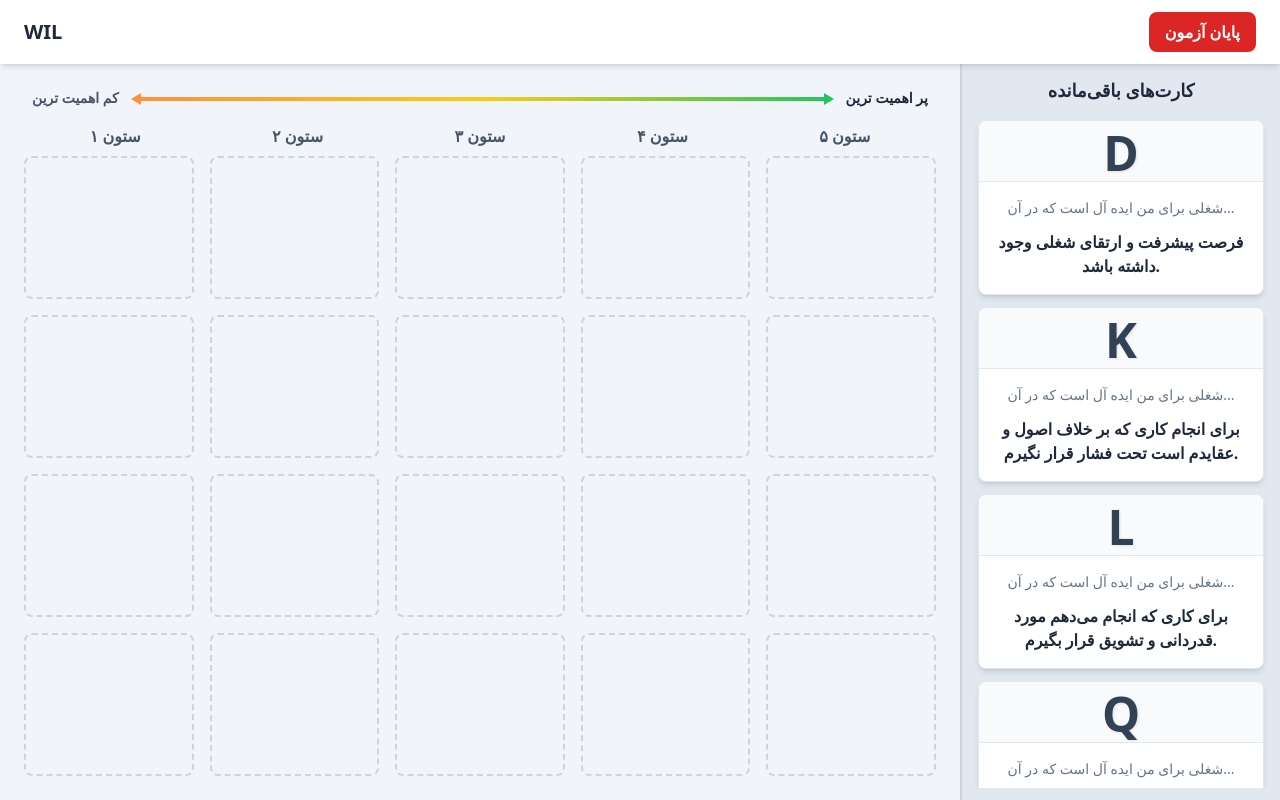
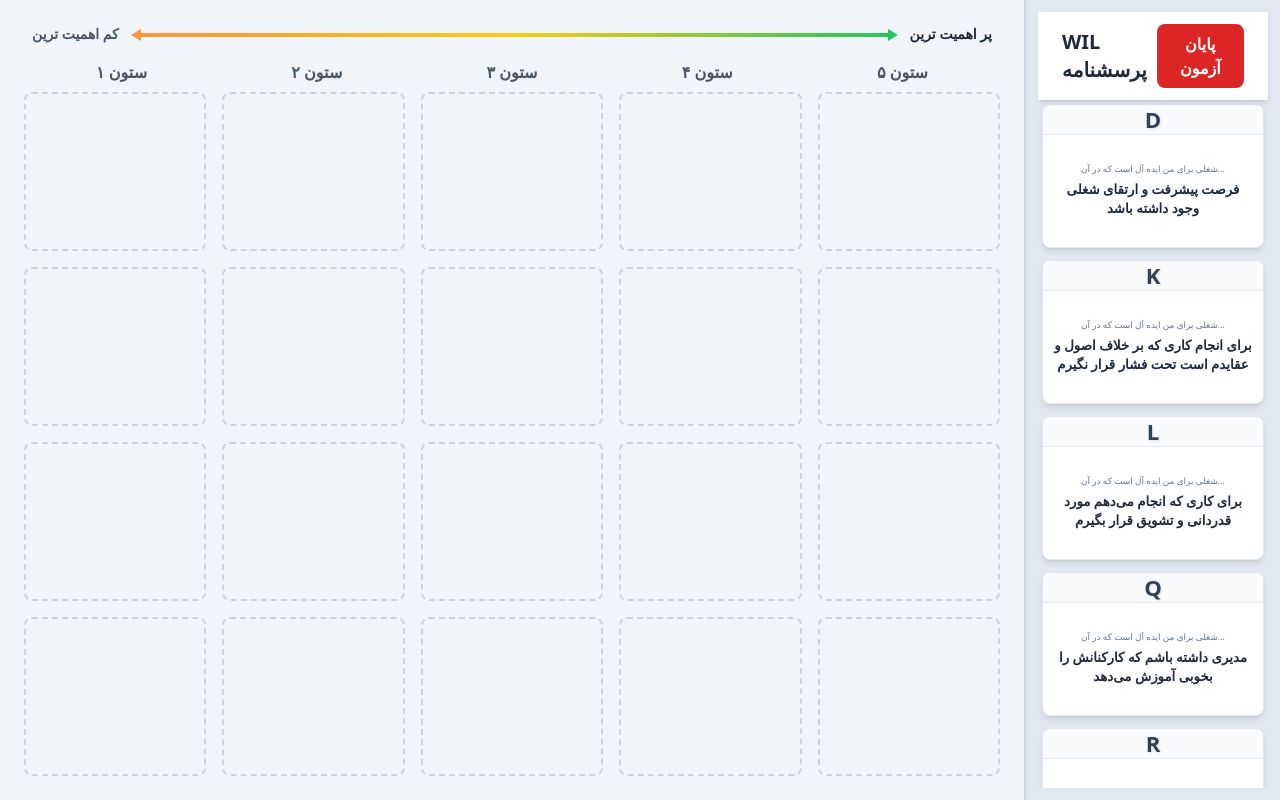
Before and after one commit to barbodak/Accuracy-Test, a SvelteKit app in the folder Accuracy-Test/: page /ValuTest in a window 1280 px wide. Built offline with nearby package versions, Linux system fonts and the light colour scheme; no server answers.

Commit message:
WIL Test scales well on every screen type

```diff
--- a/Accuracy-Test/src/components/ValCard.svelte
+++ b/Accuracy-Test/src/components/ValCard.svelte
@@ -8,19 +8,12 @@
     const dispatch = createEventDispatcher();
 </script>
 
-<!--
-  w-full و h-full تضمین می‌کنند که این کامپوننت فضای کامل سلول گرید والد خود را پر می‌کند.
-  overflow-hidden از سرریز شدن محتوا جلوگیری می‌کند.
--->
 <div
-    class="w-full h-full flex flex-col bg-white rounded-lg shadow-md hover:shadow-xl hover:-translatey-1 transition-all duration-200 overflow-hidden border border-slate-200 select-none relative group"
+    class="w-full h-full flex flex-col bg-white rounded-lg shadow-md hover:shadow-xl hover:-translate-y-1 transition-all duration-200 overflow-hidden border border-slate-200 select-none relative group"
 >
-    <!-- دکمه حذف -->
     <button
         on:click|stopPropagation={() => dispatch("remove")}
-        class="absolute top-1 right-1 z-10 w-6 h-6 bg-red-500 text-white rounded-full flex items-center justify-center
-           opacity-0 group-hover:opacity-100 transition-opacity duration-200
-           hover:bg-red-600 focus:outline-none focus:ring-2 focus:ring-red-400"
+        class="remove-button"
         aria-label="Remove card"
     >
         <svg
@@ -42,38 +35,134 @@
         >
     </button>
 
-    <!-- بخش بالایی با حرف -->
-    <div
-        class="flex-shrink-0 bg-slate-50 pt-2 pb-1 flex items-center justify-center"
-    >
+    <div class="card-letter-section bg-slate-50">
         <span
-            class="text-4xl sm:text-5xl font-bold text-slate-700"
+            class="card-letter text-slate-700"
             style="text-shadow: 1px 1px 3px rgba(0,0,0,0.1);"
         >
             {card.letter}
         </span>
     </div>
 
-    <!-- خط جداکننده -->
     <div class="h-px bg-slate-200"></div>
 
-    <!--
-    بخش پایینی با متن
-    - flex-grow باعث می‌شود این بخش فضای باقیمانده را پر کند.
-    - overflow-auto باعث می‌شود که اگر متن طولانی‌تر از فضای موجود باشد،
-      یک اسکرول‌بار داخلی اضافه شود و خود کارت بزرگ‌تر نشود.
-      این کار از به هم ریختن چیدمان گرید جلوگیری می‌کند.
-  -->
-    <div
-        class="flex-grow flex flex-col items-center justify-center p-4 text-center overflow-auto"
-    >
-        <p class="text-xs sm:text-sm text-slate-500 mb-3 leading-tight">
+    <div class="card-content">
+        <p class="card-prompt text-slate-500">
             {card.prompt}
         </p>
-        <p
-            class="text-sm sm:text-base font-semibold text-slate-800 leading-relaxed"
-        >
+        <p class="card-text font-semibold text-slate-800">
             {card.text}
         </p>
     </div>
 </div>
+
+<style>
+    /* 'cqi' stands for "container query inline-size".
+      1cqi = 1% of the container's width.
+      This makes all our spacing and fonts perfectly fluid!
+    */
+
+    .card-letter-section {
+        flex-shrink: 0;
+        display: flex;
+        align-items: center;
+        justify-content: center;
+        /* Replaces pt-2 pb-1 */
+        padding-top: 2cqi;
+        padding-bottom: 1cqi;
+    }
+
+    .card-letter {
+        font-weight: 700;
+        /* Replaces text-4xl sm:text-5xl */
+        font-size: 10cqi;
+        line-height: 1;
+    }
+
+    .card-content {
+        flex-grow: 1;
+        display: flex;
+        flex-direction: column;
+        align-items: center;
+        justify-content: center;
+        text-align: center;
+        overflow: auto;
+        /* Replaces p-4 */
+        padding: 4cqi;
+    }
+
+    .card-prompt {
+        /* Replaces text-xs sm:text-sm mb-3 */
+        font-size: 4cqi;
+        line-height: 1.3;
+        margin-bottom: 2cqi;
+    }
+
+    .card-text {
+        /* Replaces text-sm sm:text-base */
+        font-size: 6cqi;
+        line-height: 1.4;
+    }
+
+    .remove-button {
+        position: absolute;
+        /* Replaces top-1 right-1 */
+        top: 2cqi;
+        right: 2cqi;
+        z-index: 10;
+        /* Replaces w-6 h-6 */
+        width: 5cqi;
+        height: 5cqi;
+
+        background-color: #ef4444; /* red-500 */
+        color: white;
+        border-radius: 9999px;
+        display: flex;
+        align-items: center;
+        justify-content: center;
+
+        opacity: 0;
+        transition: all 0.2s;
+    }
+
+    /* Recreates the group-hover:opacity-100 */
+    .group:hover .remove-button {
+        opacity: 1;
+    }
+
+    .remove-button:hover {
+        background-color: #dc2626; /* red-600 */
+    }
+
+    .remove-button svg {
+        /* Scale the SVG icon relative to the button */
+        width: 60%;
+        height: 60%;
+    }
+
+    /* --- THIS IS THE RESPONSIVE MAGIC ---
+      If the container named 'val-card' is ever less than 100px wide,
+      these styles will automatically apply.
+    */
+    @container val-card (max-width: 100px) {
+        .card-prompt {
+            /* On very small cards, hide the prompt text */
+            display: none;
+        }
+
+        .card-letter {
+            /* Make the letter a bit smaller */
+            font-size: 14cqi;
+        }
+
+        .card-text {
+            /* Make the main text a bit smaller */
+            font-size: 3.5cqi;
+        }
+
+        .card-content {
+            /* Reduce padding to give text more space */
+            padding: 2.5cqi;
+        }
+    }
+</style>
--- a/Accuracy-Test/src/routes/ValuTest/+page.svelte
+++ b/Accuracy-Test/src/routes/ValuTest/+page.svelte
@@ -21,6 +21,11 @@
     let selectedCardIndex: number | null = null;
     let selectedCardOriginalSlot: number | null = null;
 
+    $: usedCardsCnt = cardWasUsed.reduce(
+        (acc: number, curr: boolean) => (curr ? acc + 1 : acc),
+        0,
+    );
+
     // --- Lifecycle ---
     onMount(async () => {
         const quiz = await retreiveQuiz({ quiz_type: "ValuTest" });
@@ -29,7 +34,7 @@
             goto("/");
         }
         if (quiz.answers && quiz.answers.length > 0) {
-            quiz.answers.forEach((q, i) => {
+            quiz.answers.forEach((q: number, i: number) => {
                 if (i < 20 && q > 0) {
                     const cardId = q - 1;
                     answers[i] = cardId;
@@ -39,7 +44,6 @@
         }
     });
 
-    // --- Utility Functions ---
     function shuffle(array: any[]) {
         for (let i = array.length - 1; i > 0; i--) {
             const j = Math.floor(Math.random() * (i + 1));
@@ -52,7 +56,6 @@
         return cardWasUsed.every((x) => x === true);
     }
 
-    // --- Event Handlers ---
     function handleDragStart(event: DragEvent, cardIndex: number) {
         event.dataTransfer?.setData("cardIndex", cardIndex.toString());
         selectedCardIndex = null;
@@ -163,19 +166,6 @@
     class="bg-slate-100 dark:bg-slate-900 text-slate-800 dark:text-slate-200 h-screen font-sans flex flex-col overflow-hidden"
 >
     <!-- Header -->
-    <header class="w-full bg-white dark:bg-slate-800 z-20 shadow-md">
-        <nav class="container mx-auto px-4 sm:px-6 py-3">
-            <div class="flex justify-between items-center">
-                <div class="text-xl font-semibold">WIL</div>
-                <button
-                    class="px-4 py-2 bg-red-600 hover:bg-red-700 rounded-lg text-white font-bold focus:outline-none focus:ring-2 focus:ring-red-500 focus:ring-opacity-50 transition-colors"
-                    on:click={handleSubmit}
-                >
-                    پایان آزمون
-                </button>
-            </div>
-        </nav>
-    </header>
 
     <!-- Main Layout -->
     <div class="flex flex-1 min-h-0">
@@ -214,10 +204,10 @@
             </div>
 
             <!-- Responsive Card Grid -->
-            <div class="flex-1 grid grid-cols-5 grid-rows-4 gap-2 sm:gap-4">
+            <div class="flex-1 grid grid-cols-5 gap-2 sm:gap-4">
                 {#each answers as answer, index}
                     <div
-                        class="rounded-lg transition-all duration-200 flex items-center justify-center relative"
+                        class="rounded-lg transition-all duration-200 flex items-center justify-center"
                         class:border-dashed={answer < 0}
                         class:border-2={answer < 0}
                         class:border-slate-300={hoveringOver !== index &&
@@ -262,7 +252,7 @@
 
                         {#if answer >= 0}
                             <div
-                                class="w-full h-full cursor-grab active:cursor-grabbing group"
+                                class="w-full h-full cursor-grab active:cursor-grabbing group card-container"
                                 draggable="true"
                                 on:dragstart={(event) =>
                                     handleDragStart(event, answer)}
@@ -281,16 +271,29 @@
 
         <!-- Sidebar Card Tray -->
         <aside
-            class="w-64 sm:w-80 bg-slate-200 dark:bg-slate-800 border-l-2 border-slate-300 dark:border-slate-700 flex flex-col p-3"
+            class="w-1/5 bg-slate-200 dark:bg-slate-800 border-l-2 border-slate-300 dark:border-slate-700 flex flex-col p-3"
         >
-            <h2 class="text-lg font-bold mb-3 text-center">
-                کارت‌های باقی‌مانده
-            </h2>
-            <div class="flex-1 overflow-y-auto space-y-3 px-1 py-1">
+            <header class="w-full bg-white dark:bg-slate-800 z-20 shadow-md">
+                <nav class="container mx-auto px-4 sm:px-6 py-3">
+                    <div class="flex justify-between items-center">
+                        <div class="text-xl font-semibold">WIL پرسشنامه</div>
+                        <button
+                            class="px-4 py-2 bg-red-600 hover:bg-red-700 rounded-lg text-white font-bold focus:outline-none focus:ring-2 focus:ring-red-500 focus:ring-opacity-50 transition-colors"
+                            on:click={handleSubmit}
+                        >
+                            پایان آزمون
+                        </button>
+                    </div>
+                </nav>
+            </header>
+            <div
+                class="flex-1 grid grid-cols-1 overflow-y-auto space-y-3 px-1 py-1"
+            >
                 {#each cardOrder as card}
                     {#if !cardWasUsed[card]}
                         <div
-                            class="rounded-lg transition-all duration-200 cursor-pointer"
+                            class="rounded-lg transition-all duration-200 cursor-pointer card-container
+                           h-36"
                             class:ring-4={selectedCardIndex === card &&
                                 selectedCardOriginalSlot === null}
                             class:ring-offset-2={selectedCardIndex === card &&
@@ -312,13 +315,25 @@
                         </div>
                     {/if}
                 {/each}
+
+                <h2 class="text-lg font-bold mb-3 text-center">
+                    {#if usedCardsCnt < 20}
+                        کارت‌های باقی‌مانده
+                    {:else}
+                        تمام کارت‌ها استفاده شده
+                    {/if}
+                </h2>
             </div>
         </aside>
     </div>
 
     <!-- Overlay Modal -->
     {#if isOverlayOpen}
-        <Overlay on:close={() => (isOverlayOpen = false)}>
+        <Overlay
+            canBeExited={false}
+            isTransparent={true}
+            on:close={() => (isOverlayOpen = false)}
+        >
             {#if hasFilledEverything()}
                 <h3 class="text-xl font-bold mb-4">پایان آزمون</h3>
                 <p>آیا مطمئن هستید که می‌خواهید آزمون را تمام کنید؟</p>
@@ -351,3 +366,10 @@
         </Overlay>
     {/if}
 </div>
+
+<style>
+    .card-container {
+        container-type: inline-size;
+        container-name: val-card; /* Optional, but very good practice */
+    }
+</style>
```
Also changed, not shown: Accuracy-Test/src/lib/card-data.ts (+20 -20 lines), 1 other file (tests, documents, lock files or other folders).
